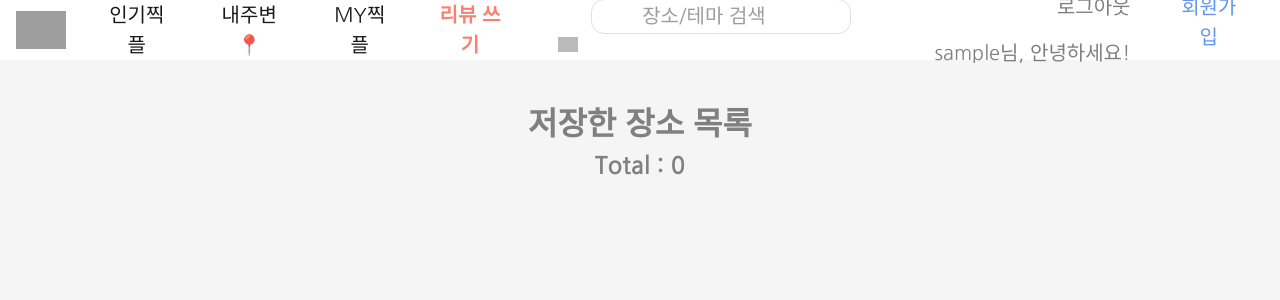
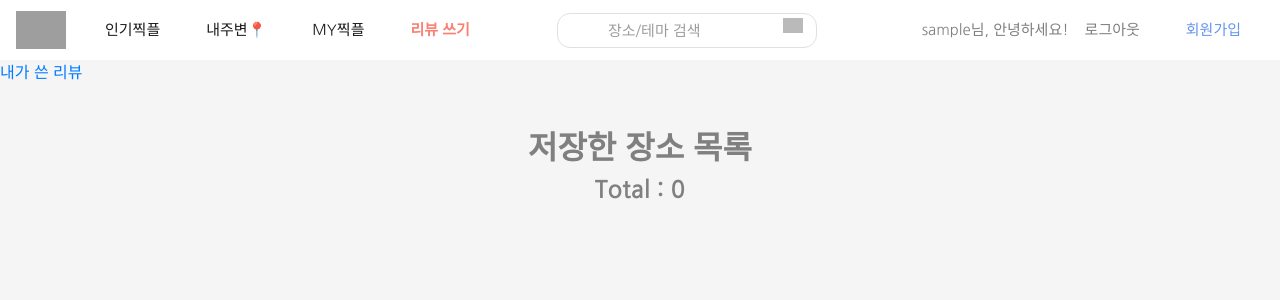
Before and after one commit to curious-curie/zzikproject, a Django app: page /reviews/my/ in a window 1280 px wide. Shown: the top 300 px of the page. Run offline with Django 3.2, Linux system fonts and the light colour scheme; the visitor is signed in with stand-in values (Sample User, id 1); data that the repository does not hold is empty; some libraries are stand-ins or nearby versions; grey boxes are pictures that could not be loaded.

Commit message:
글자크기다시

```diff
--- a/zzikplace/static/zzikplace/style.css
+++ b/zzikplace/static/zzikplace/style.css
@@ -14,7 +14,7 @@ body {
 }
 
 li{
-    font-size: 20px;
+    font-size: 15px;
 }
 
 
@@ -83,7 +83,7 @@ img{
 }
 
 .search-input{
-    font-size: 20px;
+    font-size: 15px;
     height: 2.5rem;
     border-radius: 13px;
     opacity: 0.7;
@@ -124,11 +124,9 @@ button:focus{
 
 .search-input:hover , .place:hover{
     text-decoration: none;
-    color: gray;
     font-weight: bold;
 }
 .top-search {
-    padding-top: 5px;
     border: medium;
     border-width: thin;
     position: relative;
--- a/zzikplace/templates/zzikplace/my.html
+++ b/zzikplace/templates/zzikplace/my.html
@@ -14,6 +14,7 @@
 
 <body>
 
+<a href="/reviews/myposts"> 내가 쓴 리뷰 </a>
 <div style="margin-top: 40px; font-weight:bold; font-size:2rem; color:gray; text-align:center"> 저장한 장소 목록  </div>
 <div style="font-weight:bold; font-size:1.5rem; color:gray; text-align:center"> Total : {{ user.places_saved.count }} </div>
 <div class="wrapper">
```
